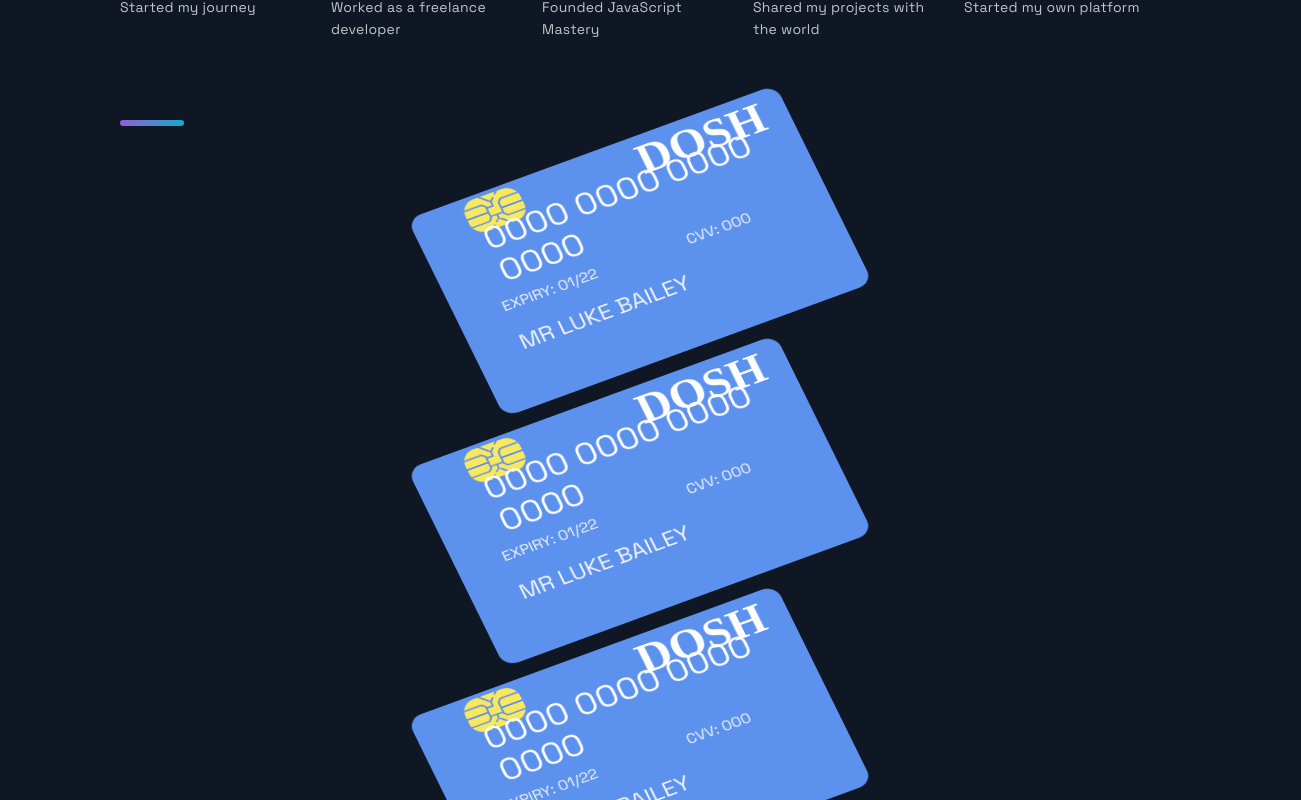
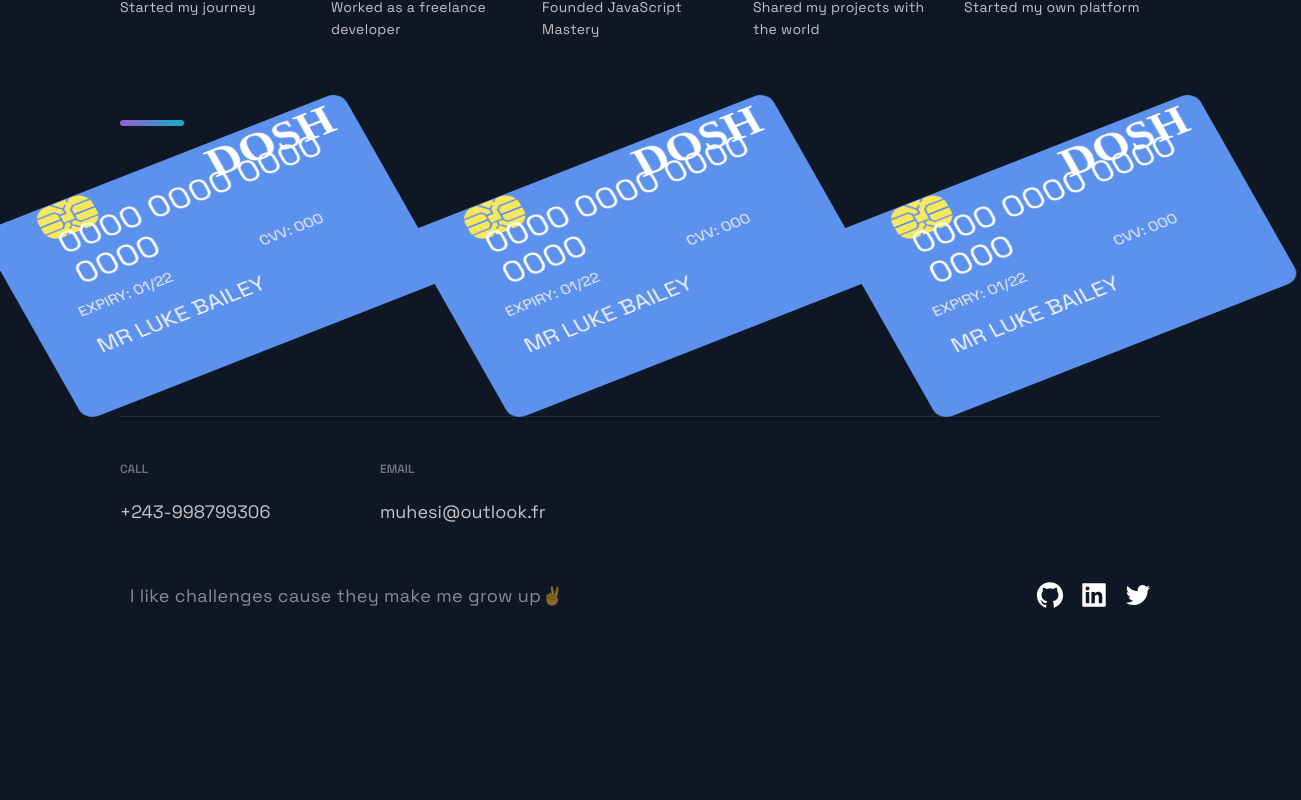
Before and after one commit to MUHESI/my-portfolio, a Next.js app: page / in a window 1280 px wide. Shown: the part 3600-4400 px from the top of the page, 1301 px wide, since content can reach past the window. After the commit the page ends 4271 px from the top, so only its background shows below. Built offline with nearby package versions, Linux system fonts and the light colour scheme; a web font is replaced by a local one.

Commit message:
add some thing

```diff
--- a/src/components/Acomplishments/style.css
+++ b/src/components/Acomplishments/style.css
@@ -9,7 +9,7 @@
 .container-flex {
   display: flex;
   flex-wrap: wrap;
-  width: 100%;
+  /* width: 100%; */
 }
 
 body {
@@ -28,7 +28,9 @@
 }
 
 .container {
-  width: 100%;
+  margin: 5px 0px;
+  flex: 4 5 3%;
+  /* width: 100%; */
   height: 100%;
   display: flex;
   flex-direction: column;
```
